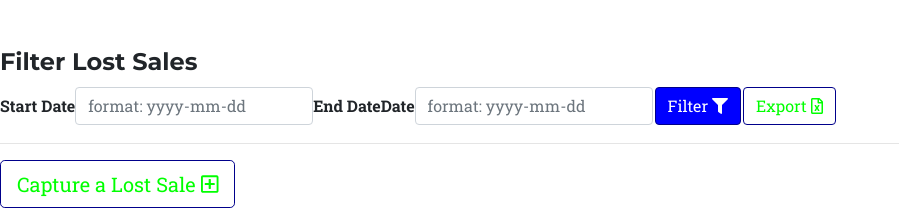
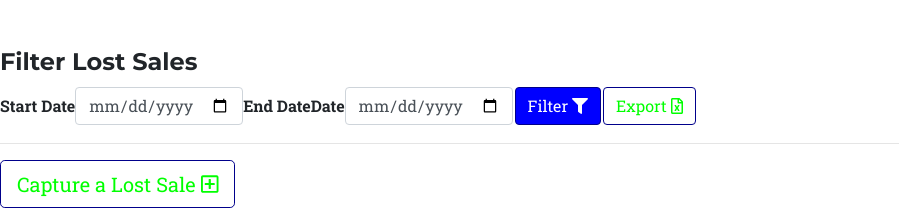
Before and after one commit to heyrun/lostsales, a Django app: template main/templates/main/home.html in a window 1280 px wide. Shown: the part 138-362 px from the top of the page, without its empty margins (0-899 px from the left). Run offline with Django 3.2, Linux system fonts and the light colour scheme; the template is opened without the code that fills it, so the values that code supplies are empty; some libraries are stand-ins or nearby versions; some web fonts are replaced.

Commit message:
Added date picker;

```diff
--- a/lostsales/settings.py
+++ b/lostsales/settings.py
@@ -24,7 +24,7 @@ BASE_DIR = Path(__file__).resolve(strict=True).parent.parent
 SECRET_KEY = 'dqc*drq%!!7um#b$078=n1k-k1(%hg4sotgfmt^r&j=m+s+*2*'
 
 # SECURITY WARNING: don't run with debug turned on in production!
-DEBUG = True
+DEBUG = False
 
 ALLOWED_HOSTS = [
     'lostsalesApp-dev.eu-west-2.elasticbeanstalk.com', 'awseb-AWSEB-WEWEBDVWA8FB-171619570.eu-west-2.elb.amazonaws.com', 'lostsales.healthplus.com.ng', 'localhost']
@@ -152,7 +152,7 @@ AWS_STORAGE_BUCKET_NAME = 'lostsales'
 AWS_S3_FILE_OVERWRITE = True
 AWS_DEFAULT_ACL = None
 DEFAULT_FILE_STORAGE = 'storages.backends.s3boto3.S3Boto3Storage'
-#STATICFILES_STORAGE = 'storages.backends.s3boto3.S3Boto3Storage'
+STATICFILES_STORAGE = 'storages.backends.s3boto3.S3Boto3Storage'
 
 
 # # Static files (CSS, JavaScript, Images)
--- a/main/filters.py
+++ b/main/filters.py
@@ -1,5 +1,6 @@
 import django_filters
 from django_filters import DateFilter
+from django import forms
 
 from .models import *
 
@@ -17,7 +18,7 @@ class productFilter(django_filters.FilterSet):
 
 class lostSalesFilter(django_filters.FilterSet):
 
-    start_date = DateFilter(label='From date ("yyyy-mm-dd")', field_name='created_date', lookup_expr='gte'
+    start_date = DateFilter(field_name='created_date', lookup_expr='gte'
                             )
     end_date = DateFilter(
         label='End date', field_name='created_date', lookup_expr='lte')
--- a/main/templates/main/home.html
+++ b/main/templates/main/home.html
@@ -20,14 +20,15 @@
         {% endif %}
 
 
+
         <form class="form-inline" action="" method="GET">
           <div class="form-group">
             <label for=" start_date">Start Date</label>
-            <input type="text" name="start_date" id="start_date" class="form-control" placeholder="format: yyyy-mm-dd" aria-describedby="helpId">
+            <input type="date" name="start_date" id="start_date" class="form-control datepicker" placeholder="yyyy-mm-dd" aria-describedby="helpId">
 
 
             <label for=" end_date">End Date</label> Date</label>
-            <input type="text" name="end_date" id="end_date" class="form-control" placeholder="format: yyyy-mm-dd" aria-describedby="helpId">
+            <input type="date" name="end_date" id="end_date" class="form-control " placeholder="yyyy-mm-dd" aria-describedby="helpId">
 
           </div>
           <button type="submit" name='submit' class="btn btn-primary" value="filter">Filter <i class="fas fa-filter"></i></button>
--- a/main/templates/main/index.html
+++ b/main/templates/main/index.html
@@ -129,7 +129,11 @@
     <!-- <script src="{% static 'assets/mail/contact_me.js' %}"></script> -->
     <!-- Core theme JS-->
     <!-- <script src="{% static 'js/scripts.js' %}"></script> -->
-
-    <script src=" {% static 'js/myjs.js' %} "></script>
+    <!-- <script>
+      $( function() {
+        $( ".datepicker" ).datepicker({dateFormat: "yy-mm-dd"});
+      } );
+      </script>
+    <script src=" {% static 'js/myjs.js' %} "></script> -->
   </body>
 </html>
```
